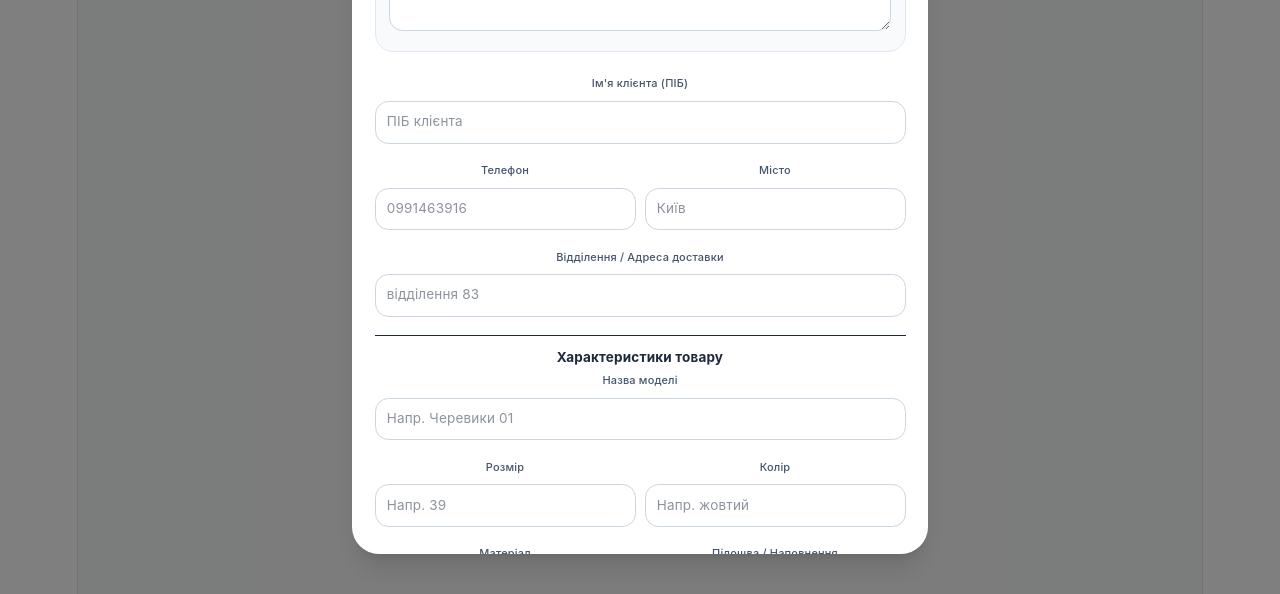
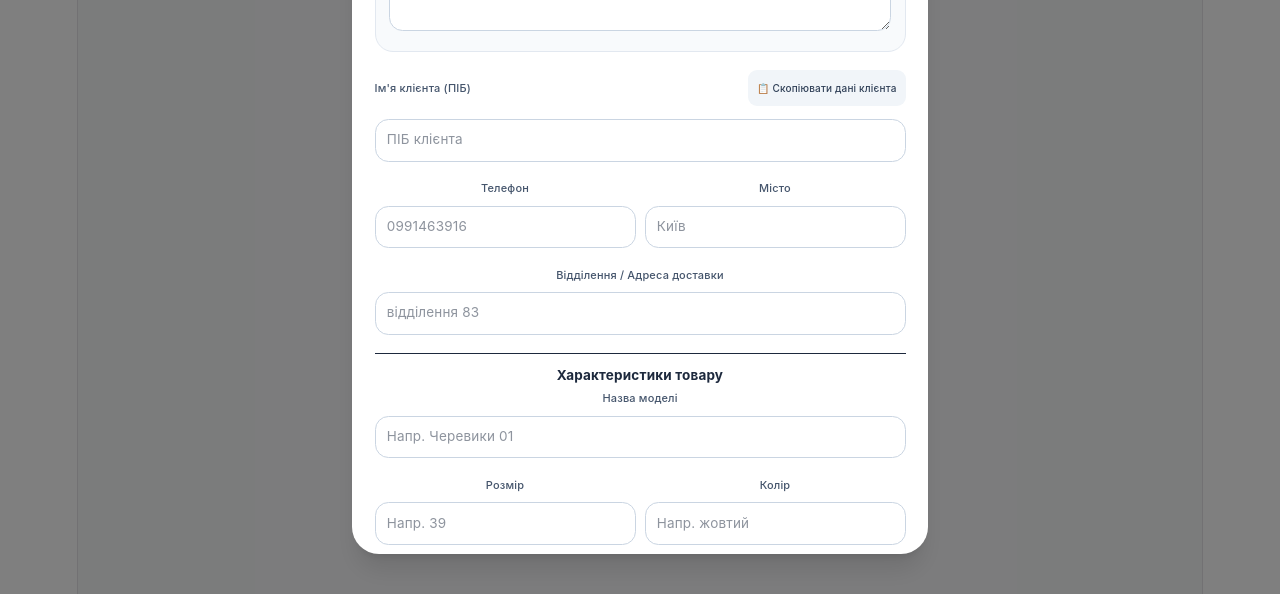
Before and after one commit to MervaM/DIM47, a React (Vite) app: page / in a window 1280 px wide. Both pictures are taken after a click on the button "+ Додати замовлення". Shown: the part 206-800 px from the top of the page. Built offline with nearby package versions, Linux system fonts and the light colour scheme; no server answers; the database is empty.

Commit message:
fix dash cards and modal

```diff
--- a/src/components/dashboard/dashboard.jsx
+++ b/src/components/dashboard/dashboard.jsx
@@ -28,6 +28,7 @@ export default function Dashboard() {
   const [formColorText, setFormColorText] = useState('');
   const [formMaterial, setFormMaterial] = useState('');
   const [formSole, setFormSole] = useState('');
+  const [formFilling, setFormFilling] = useState(''); // Поле для наповнення (байка/хутро)
   const [formPrice, setFormPrice] = useState('2500');
   const [formProductImage, setFormProductImage] = useState('');
   const [formColorImage, setFormColorImage] = useState('');
@@ -55,18 +56,15 @@ export default function Dashboard() {
         return compA ? 1 : -1;
       }
 
-      // Базова дата для замовлень без createdAt (щоб найперші завжди були зверху)
       const dateA = a.createdAt || '2025-01-01T00:00:00.000Z';
       const dateB = b.createdAt || '2025-01-01T00:00:00.000Z';
 
       if (!compA) {
-        // ДЛЯ АКТИВНИХ («Нове», «В роботі»): від найстаріших до найновіших (найперше зверху)
         if (dateA !== dateB) {
           return dateA.localeCompare(dateB);
         }
         return a.id.localeCompare(b.id);
       } else {
-        // ДЛЯ ЗАВЕРШЕНИХ («Доставка», «Відмова»): від найновіших до найстаріших (щойно доставлені зверху)
         if (dateA !== dateB) {
           return dateB.localeCompare(dateA);
         }
@@ -104,11 +102,12 @@ export default function Dashboard() {
           colorText: item.colorText || item.color_text || '',
           material: item.material || '',
           sole: item.sole || '',
+          filling: item.filling || '',
           price: item.price !== undefined ? item.price : 0,
           image: item.productImage || item.image || '',
           colorImage: item.colorImage || item.color_image || '',
           createdAt: item.createdAt || '',
-          productDetails: item.productDetails || `${item.size || '—'} розм., ${item.colorText || item.color_text || '—'}, ${item.material || '—'}, ${item.sole || '—'}`
+          productDetails: item.productDetails || `${item.size || '—'} розм., ${item.colorText || ''}, ${item.material || ''}, ${item.filling || item.sole || ''}`
         });
       });
 
@@ -136,6 +135,7 @@ export default function Dashboard() {
     setFormColorText('');
     setFormMaterial('');
     setFormSole('');
+    setFormFilling('');
     setFormPrice('2500');
     setFormProductImage('');
     setFormColorImage('');
@@ -157,6 +157,7 @@ export default function Dashboard() {
     setFormColorText(order.colorText || '');
     setFormMaterial(order.material || '');
     setFormSole(order.sole || '');
+    setFormFilling(order.filling || '');
     setFormPrice(order.price || '2500');
     setFormProductImage(order.image || '');
     setFormColorImage(order.colorImage || '');
@@ -185,10 +186,11 @@ export default function Dashboard() {
       colorText: formColorText,
       material: formMaterial,
       sole: formSole,
+      filling: formFilling,
       price: Number(formPrice) || 0,
       productImage: formProductImage || '',
       colorImage: formColorImage || '',
-      productDetails: `${formSize || '—'} розм., ${formColorText || '—'}, ${formMaterial || '—'}, ${formSole || '—'}`
+      productDetails: `${formSize || '—'} розм., ${formColorText || '—'}, ${formMaterial || '—'}, ${formFilling || formSole || '—'}`
     };
 
     try {
@@ -270,7 +272,7 @@ export default function Dashboard() {
               className={`px-3 py-1.5 rounded-xl text-xs font-semibold whitespace-nowrap transition cursor-pointer flex items-center gap-1.5 ${
                 isActive
                   ? 'bg-slate-900 text-white shadow-xs'
-                  : 'bg-white text-slate-600 border border-slate-200 hover:bg-slate-50'
+                  : 'bg-white text-slate-600 border border-slate-200 hover:bg-slate-550'
               }`}
             >
               <span>{status}</span>
@@ -315,6 +317,7 @@ export default function Dashboard() {
         formColorText={formColorText} setFormColorText={setFormColorText}
         formMaterial={formMaterial} setFormMaterial={setFormMaterial}
         formSole={formSole} setFormSole={setFormSole}
+        formFilling={formFilling} setFormFilling={setFormFilling}
         formPrice={formPrice} setFormPrice={setFormPrice}
         formProductImage={formProductImage} setFormProductImage={setFormProductImage}
         formColorImage={formColorImage} setFormColorImage={setFormColorImage}
--- a/src/components/dashboard/newOrderModal.jsx
+++ b/src/components/dashboard/newOrderModal.jsx
@@ -18,15 +18,17 @@ export default function NewOrderModal({
   formColorText, setFormColorText,
   formMaterial, setFormMaterial,
   formSole, setFormSole,
+  formFilling, setFormFilling, // Додано пропс для наповнення (байка/хутро)
   formPrice, setFormPrice,
   formProductImage, setFormProductImage,
   formColorImage, setFormColorImage
 }) {
   const [smartInputText, setSmartInputText] = useState('');
+  const [copied, setCopied] = useState(false);
 
   if (!isOpen) return null;
 
-  // Функція розумного розбору вставленого тексту
+  // Розумний розбір тексту
   const handleSmartParse = (text) => {
     setSmartInputText(text);
     if (!text.trim()) return;
@@ -58,6 +60,14 @@ export default function NewOrderModal({
         setFormCity(possibleCity);
       }
     }
+  };
+
+  // Копіювання всіх даних клієнта однією кнопкою
+  const handleCopyClientData = () => {
+    const textToCopy = `Клієнт: ${formClientName || '—'}\nТелефон: ${formClientPhone || '—'}\nМісто: ${formCity || '—'}\nВідділення: ${formWarehouse || '—'}`;
+    navigator.clipboard.writeText(textToCopy);
+    setCopied(true);
+    setTimeout(() => setCopied(false), 2000);
   };
 
   return (
@@ -96,8 +106,17 @@ export default function NewOrderModal({
 
           {/* Дані клієнта */}
           <div className="space-y-3">
-            <div>
-              <label className="block text-[11px] font-medium text-slate-600 mb-1">Ім'я клієнта (ПІБ)</label>
+            <div className="flex justify-between items-center">
+              <label className="block text-[11px] font-medium text-slate-600">Ім'я клієнта (ПІБ)</label>
+              <button
+                type="button"
+                onClick={handleCopyClientData}
+                className="text-[10px] bg-slate-100 hover:bg-slate-200 text-slate-700 px-2 py-1 rounded-lg transition font-medium cursor-pointer flex items-center gap-1"
+              >
+                📋 {copied ? 'Скопійовано!' : 'Скопіювати дані клієнта'}
+              </button>
+            </div>
+
             <input
               type="text"
               value={formClientName}
@@ -106,7 +125,6 @@ export default function NewOrderModal({
               className="w-full text-xs p-2.5 rounded-xl border border-slate-300 focus:outline-none focus:ring-2 focus:ring-slate-900"
               required
             />
-            </div>
 
             <div className="grid grid-cols-2 gap-2">
               <div>
@@ -194,15 +212,27 @@ export default function NewOrderModal({
                 />
               </div>
               <div>
-                <label className="block text-[11px] font-medium text-slate-600 mb-1">Підошва / Наповнення</label>
+                <label className="block text-[11px] font-medium text-slate-600 mb-1">Підошва</label>
                 <input
                   type="text"
                   value={formSole}
                   onChange={(e) => setFormSole(e.target.value)}
-                  placeholder="Напр. трактор / байка"
+                  placeholder="Напр. трактор"
                   className="w-full text-xs p-2.5 rounded-xl border border-slate-300 focus:outline-none focus:ring-2 focus:ring-slate-900"
                 />
               </div>
+            </div>
+
+            {/* НОВЕ ПОЛЕ ДЛЯ НАПОВНЕННЯ */}
+            <div>
+              <label className="block text-[11px] font-medium text-slate-600 mb-1">Наповнення (байка / хутро / демі)</label>
+              <input
+                type="text"
+                value={formFilling}
+                onChange={(e) => setFormFilling(e.target.value)}
+                placeholder="Напр. байка"
+                className="w-full text-xs p-2.5 rounded-xl border border-slate-300 focus:outline-none focus:ring-2 focus:ring-slate-900"
+              />
             </div>
 
             <div className="grid grid-cols-2 gap-2">
@@ -224,6 +254,18 @@ export default function NewOrderModal({
                   className="w-full text-xs p-2.5 rounded-xl border border-slate-300 focus:outline-none focus:ring-2 focus:ring-slate-900"
                 />
               </div>
+            </div>
+
+            {/* НОТАТКА */}
+            <div>
+              <label className="block text-[11px] font-medium text-slate-600 mb-1">💬 Нотатка до замовлення</label>
+              <textarea
+                rows="2"
+                value={formNote}
+                onChange={(e) => setFormNote(e.target.value)}
+                placeholder="Додаткові побажання клієнта..."
+                className="w-full text-xs p-2.5 rounded-xl border border-slate-300 focus:outline-none focus:ring-2 focus:ring-slate-900"
+              />
             </div>
           </div>
 
```
Lines whose indentation alone changed are shown as unchanged.
